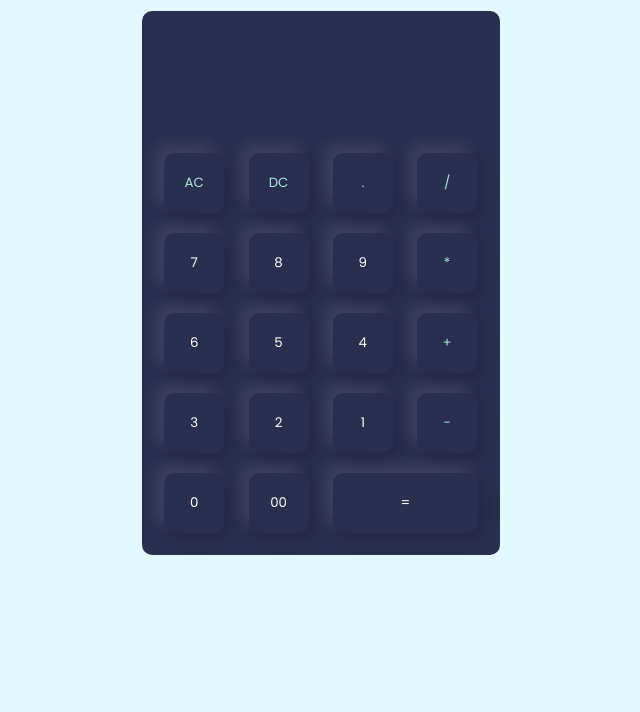
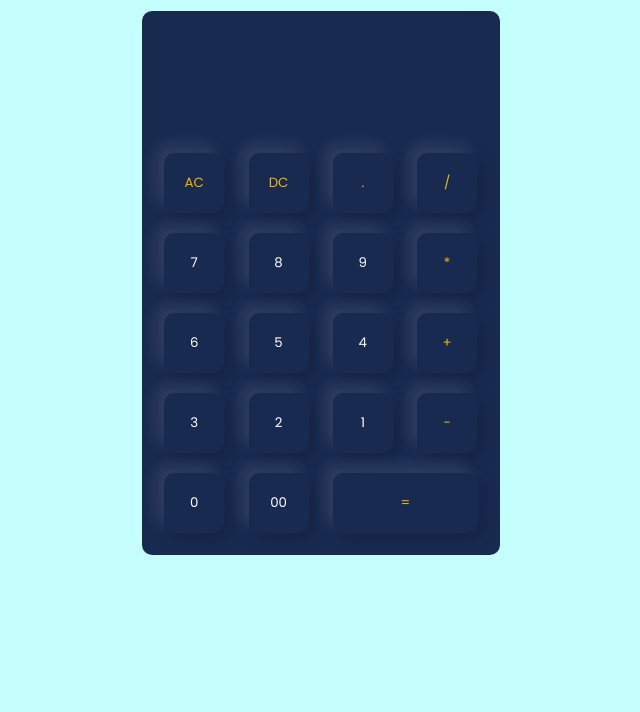
Before and after one commit to Dhruv-958/Calculator, a plain HTML site: page index.html in a window 1280 px wide. Shown: the part 88-800 px from the top of the page, without its empty margins (319-959 px from the left). Drawn offline with Linux system fonts and the light colour scheme.

Commit message:
Add files via upload

```diff
--- a/css/style.css
+++ b/css/style.css
@@ -8,12 +8,13 @@
 
 h1{
     margin: 2% 0;
+    color: #192a51;
 }
 
 .container{
     width: 100%;
     height: 100vh;
-    background-color: #e3f9ff;
+    background-color: #C5FFFD;
     display: flex;
     align-items: center;
     /* justify-content: center; */
@@ -22,21 +23,21 @@ h1{
 
 .calculator{
     /* background-color: #F0F0F0; */
-    background-color: #2A2F4F;
-    border: 2px #2A2F4F solid;
+    background-color: #192A51;
+    border: 2px #192A51 solid;
     border-radius: 10px;
     padding: 10px;
 }
 
 .calculator form input{
-    border: 2px solid #2A2F4F;
+    border: 2px solid #192A51;
     border-radius: 10px;
     outline: 0;
     width: 60px;
     height: 60px;
     margin: 10px;
     cursor: pointer;
-    background-color: #2A2F4F;
+    background-color: #192A51;
     color: white;
     box-shadow: -8px -8px 15px rgba(255, 255, 255, 0.1), 5px 5px 15px rgba(0, 0, 0, 0.2);
 }
@@ -49,7 +50,7 @@ form .display {
 }
 
 form .display input{
-    background-color: #2a2f4f;
+    background-color: #192A51;
     text-align: right;
     flex: 1;
     font-size: 45px;
@@ -62,8 +63,9 @@ form .display input{
 
 form input.equals{
     width: 145px;
+    color: #F5B700;
 }
 
 form input.operator{
-    color: #ADE4DB;
+    color: #F5B700;
 }
```
